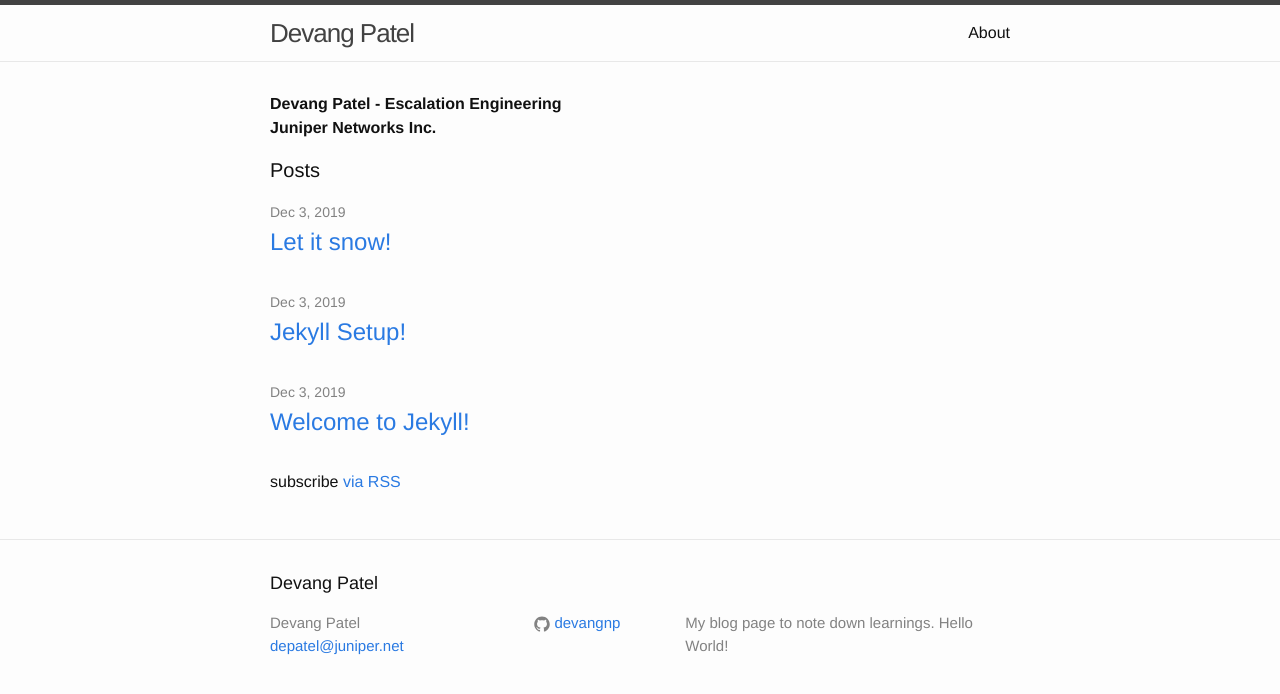
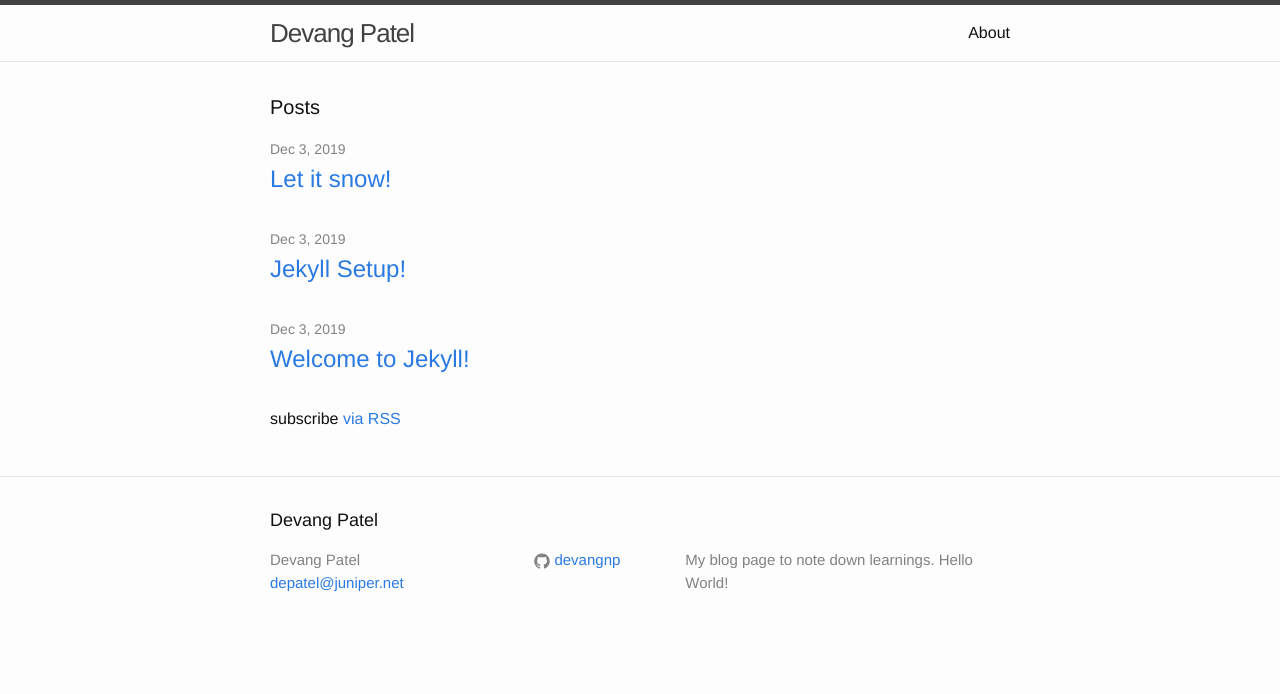
Before and after one commit to devangnp/devangnp.github.io, a Jekyll site: the page built from index.html, in a window 1280 px wide. Shown: the top 694 px of the page. Built offline with Jekyll 4.4.1, drawn with Linux system fonts in a browser that asks for light colours.

Commit message:
modified index file

```diff
--- a/index.html
+++ b/index.html
@@ -3,8 +3,6 @@
 ---
 
 <div class="home">
-  <p><b>Devang Patel - Escalation Engineering<br>
-        Juniper Networks Inc.</b></p>
   <h1 class="page-heading">Posts</h1>
   <ul class="post-list">
     {% for post in site.posts %}
```
